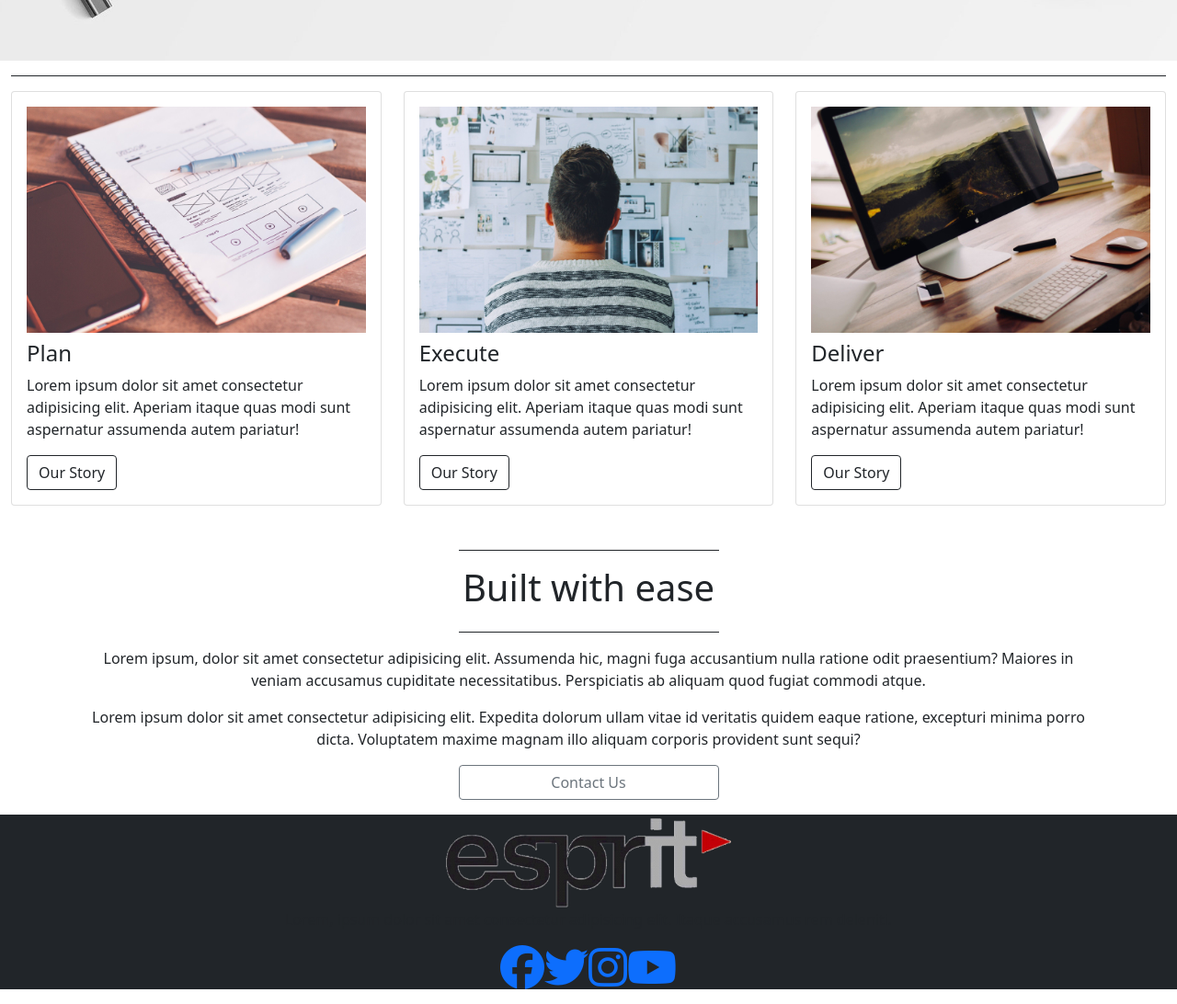
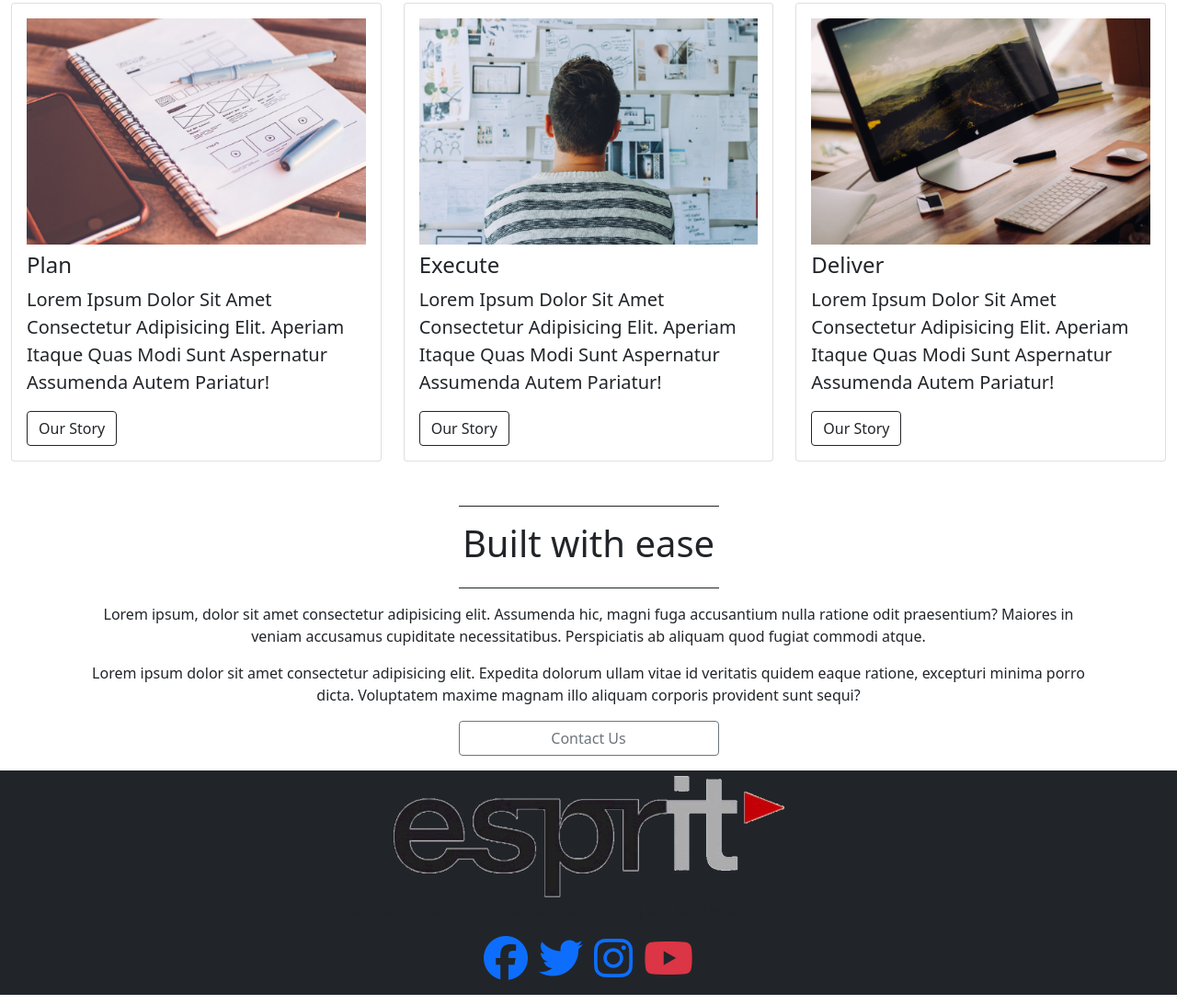
Before and after one commit to Integration-WEB/workshop3-mounaayed, a plain HTML site: page index.html in a window 1280 px wide. Shown: the part 798-1890 px from the top of the page at 92% size. Drawn offline with nearby package versions, Linux system fonts and the light colour scheme.

Commit message:
"suite worshop3"

```diff
--- a/css/style.css
+++ b/css/style.css
@@ -23,7 +23,10 @@ body {
 
 
 /*============= FOOTER =============*/
-
+ul{
+  max-width: 15rem;
+  margin: 0 auto;
+}
 
 /*===== FIXED BACKGROUND IMG =====*/
 .fixed {
--- a/index.html
+++ b/index.html
@@ -14,13 +14,14 @@
 <!-- Start Home section-->
 <div id="home">
 
-    <nav class="navbar navbar-expand-lg navbar-light bg-light ">
-        <div class="container-fluid">
-          <a class="navbar-brand" href="#"><img src="img/logo.png" alt="" class="w-50"></a>
+
+<nav class="navbar navbar-expand-lg navbar-light bg-light fixed-top bg-white">
+
+    <a class="navbar-brand" href="#"><img src="img/logo.png" alt="" class="w-50 "></a>
     <button class="navbar-toggler" type="button" data-bs-toggle="collapse" data-bs-target="#navbarNav" aria-controls="navbarNav" aria-expanded="false" aria-label="Toggle navigation">
       <span class="navbar-toggler-icon"></span>
     </button>
-          <div class="collapse navbar-collapse d-flex justify-content-end" id="navbarNav">
+    <div class="collapse navbar-collapse justify-content-end" id="navbarNav">
       <ul class="navbar-nav ">
         <li class="nav-item">
           <a class="nav-link active" aria-current="page" href="#">Home</a>
@@ -35,7 +36,7 @@
           <a class="nav-link disabled">Contact Us </a>
         </li>
       </ul>
-          </div>
+
   </div>
 </nav>
 
@@ -62,7 +63,7 @@
             <div class="card-body">
             <img src="img/1.jpg" alt="" class="img-fluid">
             <h4 class="mt-2">Plan</h4>
-            <p>Lorem ipsum dolor sit amet consectetur adipisicing elit. Aperiam itaque quas modi sunt aspernatur
+            <p class="lead text-capitalize">Lorem ipsum dolor sit amet consectetur adipisicing elit. Aperiam itaque quas modi sunt aspernatur
                 assumenda autem pariatur!</p>
             <a href="#" class="btn btn-outline-dark">Our Story</a>
         </div></div>
@@ -72,8 +73,8 @@
             <div class="card">
                 <div class="card-body">
             <img src="img/2.jpg" alt="" class="img-fluid">
-            <h4 class="mt-2">Execute</h4>
-            <p>Lorem ipsum dolor sit amet consectetur adipisicing elit. Aperiam itaque quas modi sunt aspernatur
+            <h4 class=" mt-2">Execute</h4>
+            <p class="lead text-capitalize">  Lorem ipsum dolor sit amet consectetur adipisicing elit. Aperiam itaque quas modi sunt aspernatur
                 assumenda autem pariatur!</p>
             <a href="#" class="btn btn-outline-dark">Our Story</a>
         </div>
@@ -85,7 +86,7 @@
                 <div class="card-body">
             <img src="img/3.jpg" alt="" class="img-fluid">
             <h4 class="mt-2">Deliver</h4>
-            <p>Lorem ipsum dolor sit amet consectetur adipisicing elit. Aperiam itaque quas modi sunt aspernatur
+            <p class="lead text-capitalize">Lorem ipsum dolor sit amet consectetur adipisicing elit. Aperiam itaque quas modi sunt aspernatur
                 assumenda autem pariatur!</p>
             <a href="#" class="btn btn-outline-dark ">Our Story</a>
         </div> </div>
@@ -120,21 +121,22 @@
 </div>
 
 <footer>
-    <div class=" container-fluid bg-dark">
+    <div class="container-fluid bg-dark">
         <div class="text-center">
-            <div class="">
-                <img src="img/logo.png" alt="" class="w-25">
-                <p>Lorem, ipsum dolor sit amet consectetur adipisicing elit. Itaque accusamus rem deleniti.</p>
-                <ul class="list-unstyled d-flex justify-content-center fle">
-                    <li><a href="#"><i class="fab fa-facebook fa-3x"></i></a></li>
-                    <li><a href="#"><i class="fab fa-twitter fa-3x"></i></a></li>
-                    <li><a href="#"><i class="fab fa-instagram fa-3x"></i></a></li>
-                    <li><a href="#"><i class="fab fa-youtube fa-3x"></i></a></li>
+            <div class="d-inline-block">
+                <img src="img/logo.png" alt="" class="img-fluid">
+                <p >Lorem, ipsum dolor sit amet consectetur adipisicing elit. Itaque accusamus rem deleniti.</p>
+                <ul class=" list-unstyled d-flex justify-content-around "> <!-- list-unstyled : bech tena7i les point meta3 liste// d-flex bech t7otehom ba7tha be3athehom-->
+                    <li ><a href="#"><i class="fab fa-facebook fa-3x "></i></a></li>
+                    <li><a href="#"><i class="fab fa-twitter fa-3x "></i></a></li>
+                    <li><a href="#"><i class="fab fa-instagram fa-3x "></i></a></li>
+                    <li><a href="#"><i class="fab fa-youtube fa-3x text-danger"></i></a></li>
                 </ul>
             </div>
         </div>
     </div>
 </footer>
+<script src="https://kit.fontawesome.com/d61ebc288f.js" crossorigin="anonymous"></script>
 
 <script src="https://cdn.jsdelivr.net/npm/bootstrap@5.1.3/dist/js/bootstrap.bundle.min.js" integrity="sha384-ka7Sk0Gln4gmtz2MlQnikT1wXgYsOg+OMhuP+IlRH9sENBO0LRn5q+8nbTov4+1p" crossorigin="anonymous"></script>
 </body>
```
Lines whose indentation alone changed are shown as unchanged.
